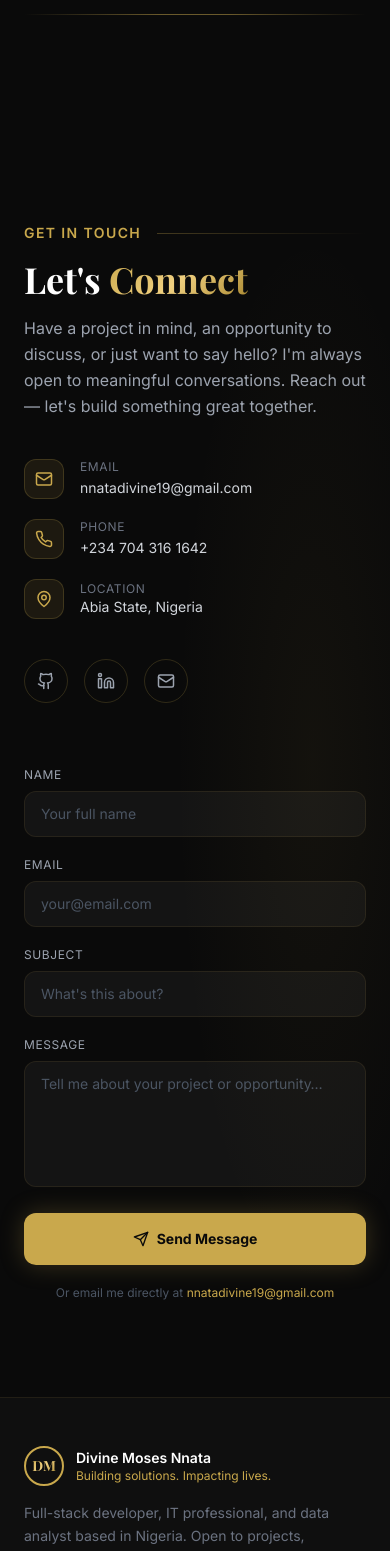
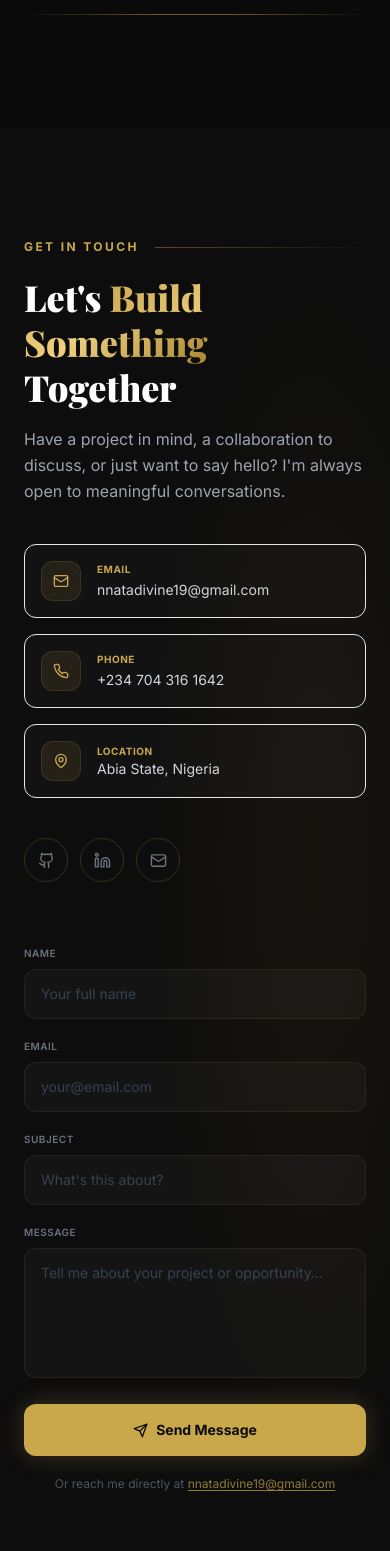
Before and after one commit to Eminence-Pyro/divine-portfolio, a Next.js app: page / in a window 390 px wide. Shown: the part 9660-11211 px from the top of the page. Built offline with nearby package versions, Linux system fonts and the light colour scheme; a web font is replaced by a local one.

Commit message:
feat: Contact — form with mailto fallback, info cards, social icons

```diff
--- a/src/components/sections/Contact.tsx
+++ b/src/components/sections/Contact.tsx
@@ -1,135 +1,136 @@
 "use client";
 import { useState } from "react";
-import { Mail, Phone, MapPin, Github, Linkedin, Send } from "lucide-react";
+import { Mail, Phone, MapPin, Github, Linkedin, Send, CheckCircle } from "lucide-react";
 import { PERSONAL } from "@/lib/data";
 
+type Status = "idle" | "sending" | "sent" | "error";
+
 export default function Contact() {
-  const [form, setForm] = useState({ name: "", email: "", subject: "", message: "" });
-  const [status, setStatus] = useState<"idle" | "sending" | "sent" | "error">("idle");
+  const [form, setForm]     = useState({ name:"", email:"", subject:"", message:"" });
+  const [status, setStatus] = useState<Status>("idle");
 
-  const handleChange = (e: React.ChangeEvent<HTMLInputElement | HTMLTextAreaElement>) => {
-    setForm((prev) => ({ ...prev, [e.target.name]: e.target.value }));
-  };
+  const handleChange = (e: React.ChangeEvent<HTMLInputElement | HTMLTextAreaElement>) =>
+    setForm(prev => ({ ...prev, [e.target.name]: e.target.value }));
 
-  const handleSubmit = async (e: React.FormEvent) => {
+  const handleSubmit = (e: React.FormEvent) => {
     e.preventDefault();
     setStatus("sending");
-    // Using mailto fallback — replace with EmailJS or Resend in production
-    const subject = encodeURIComponent(form.subject || "Portfolio Contact");
-    const body = encodeURIComponent(
-      `Name: ${form.name}\nEmail: ${form.email}\n\n${form.message}`
-    );
-    window.location.href = `mailto:${PERSONAL.email}?subject=${subject}&body=${body}`;
-    setTimeout(() => setStatus("sent"), 1000);
+    const sub  = encodeURIComponent(form.subject || "Portfolio Enquiry");
+    const body = encodeURIComponent(`Name: ${form.name}\nEmail: ${form.email}\n\n${form.message}`);
+    window.open(`mailto:${PERSONAL.email}?subject=${sub}&body=${body}`);
+    setTimeout(() => { setStatus("sent"); setForm({ name:"", email:"", subject:"", message:"" }); }, 800);
   };
 
   return (
-    <section id="contact" className="py-24 relative">
-      <div className="absolute inset-0 pointer-events-none"
-        style={{ background: "radial-gradient(ellipse 50% 60% at 80% 50%, rgba(201,168,76,0.05) 0%, transparent 70%)" }} />
+    <section id="contact" className="py-28 bg-dark-100/60 relative">
+      <div aria-hidden className="absolute inset-0 pointer-events-none"
+        style={{ background: "radial-gradient(ellipse 60% 60% at 80% 50%, rgba(201,168,76,0.05) 0%, transparent 70%)" }} />
 
       <div className="max-w-7xl mx-auto px-6">
-        <div className="flex items-center gap-4 mb-4">
-          <span className="text-gold text-sm font-semibold tracking-widest uppercase">Get In Touch</span>
-          <div className="h-px flex-1 bg-gradient-to-r from-gold/30 to-transparent" />
+        <div className="flex items-center gap-4 mb-5">
+          <span className="text-gold text-xs font-bold tracking-[0.2em] uppercase">Get In Touch</span>
+          <div className="h-px flex-1 max-w-xs bg-gradient-to-r from-gold/40 to-transparent" />
         </div>
 
-        <div className="grid grid-cols-1 lg:grid-cols-2 gap-16">
-          {/* ── Left: Info ── */}
+        <div className="grid grid-cols-1 lg:grid-cols-2 gap-16 xl:gap-24">
+          {/* Left */}
           <div>
-            <h2 className="font-serif font-bold text-4xl md:text-5xl text-white mb-4">
-              Let's <span className="gold-text">Connect</span>
+            <h2 className="font-serif font-black text-4xl md:text-5xl text-white mb-4 leading-tight">
+              Let's <span className="gold-text">Build Something</span> Together
             </h2>
             <p className="text-gray-400 leading-relaxed mb-10 max-w-md">
-              Have a project in mind, an opportunity to discuss, or just want to say hello?
-              I'm always open to meaningful conversations. Reach out — let's build something great together.
+              Have a project in mind, a collaboration to discuss, or just want to say hello?
+              I'm always open to meaningful conversations.
             </p>
 
-            <div className="space-y-5">
+            <div className="space-y-4 mb-10">
               {[
-                { icon: Mail, label: "Email", value: PERSONAL.email, href: `mailto:${PERSONAL.email}` },
-                { icon: Phone, label: "Phone", value: PERSONAL.phone, href: `tel:${PERSONAL.phone.replace(/\s/g,"")}` },
-                { icon: MapPin, label: "Location", value: PERSONAL.location, href: "" },
-              ].map(({ icon: Icon, label, value, href }) => (
-                <div key={label} className="flex items-center gap-4">
-                  <div className="w-10 h-10 rounded-xl bg-gold/10 border border-gold/20 flex items-center justify-center flex-shrink-0">
-                    <Icon size={18} className="text-gold" />
+                { icon: Mail,   label:"Email",    value: PERSONAL.email,    href: `mailto:${PERSONAL.email}` },
+                { icon: Phone,  label:"Phone",    value: PERSONAL.phone,    href: `tel:${PERSONAL.phone.replace(/\s/g,"")}` },
+                { icon: MapPin, label:"Location", value: PERSONAL.location, href: "" },
+              ].map(({ icon:Icon, label, value, href }) => (
+                <div key={label} className="flex items-center gap-4 bg-dark-300/40 border border-gold/08 rounded-xl p-4">
+                  <div className="w-10 h-10 rounded-xl bg-gold/10 border border-gold/15 flex items-center justify-center flex-shrink-0">
+                    <Icon size={16} className="text-gold" />
                   </div>
                   <div>
-                    <p className="text-gray-500 text-xs uppercase tracking-wider">{label}</p>
-                    {href ? (
-                      <a href={href} className="text-gray-300 hover:text-gold transition-colors text-sm">{value}</a>
-                    ) : (
-                      <p className="text-gray-300 text-sm">{value}</p>
-                    )}
+                    <p className="text-gold text-[10px] uppercase tracking-wider font-bold">{label}</p>
+                    {href
+                      ? <a href={href} className="text-gray-300 text-sm hover:text-gold transition-colors">{value}</a>
+                      : <p className="text-gray-300 text-sm">{value}</p>
+                    }
                   </div>
                 </div>
               ))}
             </div>
 
-            <div className="flex gap-4 mt-10">
+            <div className="flex gap-3">
               {[
-                { icon: Github, href: PERSONAL.github, label: "GitHub" },
-                { icon: Linkedin, href: PERSONAL.linkedin, label: "LinkedIn" },
-                { icon: Mail, href: `mailto:${PERSONAL.email}`, label: "Email" },
-              ].map(({ icon: Icon, href, label }) => (
-                <a key={label} href={href} target="_blank" rel="noopener noreferrer"
-                  className="w-11 h-11 rounded-full border border-gold/20 flex items-center justify-center text-gray-400 hover:text-gold hover:border-gold/50 transition-all duration-200"
-                  title={label}>
-                  <Icon size={18} />
+                { icon: Github,   href: PERSONAL.github,               label:"GitHub" },
+                { icon: Linkedin, href: PERSONAL.linkedin,             label:"LinkedIn" },
+                { icon: Mail,     href:`mailto:${PERSONAL.email}`,     label:"Email" },
+              ].map(({ icon:Icon, href, label }) => (
+                <a key={label} href={href} target="_blank" rel="noopener noreferrer" title={label}
+                  className="w-11 h-11 rounded-full border border-gold/20 flex items-center justify-center text-gray-500 hover:text-gold hover:border-gold/50 hover:bg-gold/5 transition-all duration-200">
+                  <Icon size={17} />
                 </a>
               ))}
             </div>
           </div>
 
-          {/* ── Right: Form ── */}
+          {/* Right: Form */}
           <form onSubmit={handleSubmit} className="space-y-5">
             <div className="grid grid-cols-1 sm:grid-cols-2 gap-5">
-              <div>
-                <label className="block text-gray-400 text-xs mb-2 uppercase tracking-wider">Name</label>
-                <input
-                  type="text" name="name" required value={form.name} onChange={handleChange}
-                  placeholder="Your full name"
-                  className="w-full bg-dark-200 border border-gold/10 rounded-xl px-4 py-3 text-white text-sm placeholder-gray-600 focus:outline-none focus:border-gold/40 transition-colors"
-                />
-              </div>
-              <div>
-                <label className="block text-gray-400 text-xs mb-2 uppercase tracking-wider">Email</label>
-                <input
-                  type="email" name="email" required value={form.email} onChange={handleChange}
-                  placeholder="your@email.com"
-                  className="w-full bg-dark-200 border border-gold/10 rounded-xl px-4 py-3 text-white text-sm placeholder-gray-600 focus:outline-none focus:border-gold/40 transition-colors"
-                />
-              </div>
+              {[
+                { name:"name",  label:"Name",  type:"text",  placeholder:"Your full name",  required:true },
+                { name:"email", label:"Email", type:"email", placeholder:"your@email.com",  required:true },
+              ].map(f => (
+                <div key={f.name}>
+                  <label className="block text-gray-500 text-[10px] uppercase tracking-wider mb-2 font-semibold">{f.label}</label>
+                  <input type={f.type} name={f.name} required={f.required}
+                    value={form[f.name as keyof typeof form]} onChange={handleChange}
+                    placeholder={f.placeholder}
+                    className="w-full bg-dark-300/60 border border-gold/10 rounded-xl px-4 py-3.5 text-white text-sm placeholder-gray-700 focus:outline-none focus:border-gold/40 transition-colors"
+                  />
+                </div>
+              ))}
             </div>
+
             <div>
-              <label className="block text-gray-400 text-xs mb-2 uppercase tracking-wider">Subject</label>
-              <input
-                type="text" name="subject" value={form.subject} onChange={handleChange}
+              <label className="block text-gray-500 text-[10px] uppercase tracking-wider mb-2 font-semibold">Subject</label>
+              <input type="text" name="subject"
+                value={form.subject} onChange={handleChange}
                 placeholder="What's this about?"
-                className="w-full bg-dark-200 border border-gold/10 rounded-xl px-4 py-3 text-white text-sm placeholder-gray-600 focus:outline-none focus:border-gold/40 transition-colors"
+                className="w-full bg-dark-300/60 border border-gold/10 rounded-xl px-4 py-3.5 text-white text-sm placeholder-gray-700 focus:outline-none focus:border-gold/40 transition-colors"
               />
             </div>
+
             <div>
-              <label className="block text-gray-400 text-xs mb-2 uppercase tracking-wider">Message</label>
-              <textarea
-                name="message" required rows={5} value={form.message} onChange={handleChange}
+              <label className="block text-gray-500 text-[10px] uppercase tracking-wider mb-2 font-semibold">Message</label>
+              <textarea name="message" required rows={5}
+                value={form.message} onChange={handleChange}
                 placeholder="Tell me about your project or opportunity…"
-                className="w-full bg-dark-200 border border-gold/10 rounded-xl px-4 py-3 text-white text-sm placeholder-gray-600 focus:outline-none focus:border-gold/40 transition-colors resize-none"
+                className="w-full bg-dark-300/60 border border-gold/10 rounded-xl px-4 py-3.5 text-white text-sm placeholder-gray-700 focus:outline-none focus:border-gold/40 transition-colors resize-none"
               />
             </div>
-            <button
-              type="submit"
+
+            <button type="submit"
               disabled={status === "sending" || status === "sent"}
               className="w-full flex items-center justify-center gap-2 py-4 rounded-xl bg-gold text-dark font-bold text-sm hover:bg-gold-light transition-all duration-300 gold-glow disabled:opacity-60 disabled:cursor-not-allowed"
             >
-              {status === "sending" ? "Opening email…" : status === "sent" ? "✓ Email client opened!" : (
-                <><Send size={16} /> Send Message</>
-              )}
+              {status === "sent"
+                ? <><CheckCircle size={16} /> Message Sent!</>
+                : status === "sending"
+                ? "Opening email client…"
+                : <><Send size={15} /> Send Message</>
+              }
             </button>
+
             <p className="text-gray-600 text-xs text-center">
-              Or email me directly at{" "}
-              <a href={`mailto:${PERSONAL.email}`} className="text-gold hover:underline">{PERSONAL.email}</a>
+              Or reach me directly at{" "}
+              <a href={`mailto:${PERSONAL.email}`} className="text-gold/70 hover:text-gold transition-colors underline underline-offset-2">
+                {PERSONAL.email}
+              </a>
             </p>
           </form>
         </div>
```
